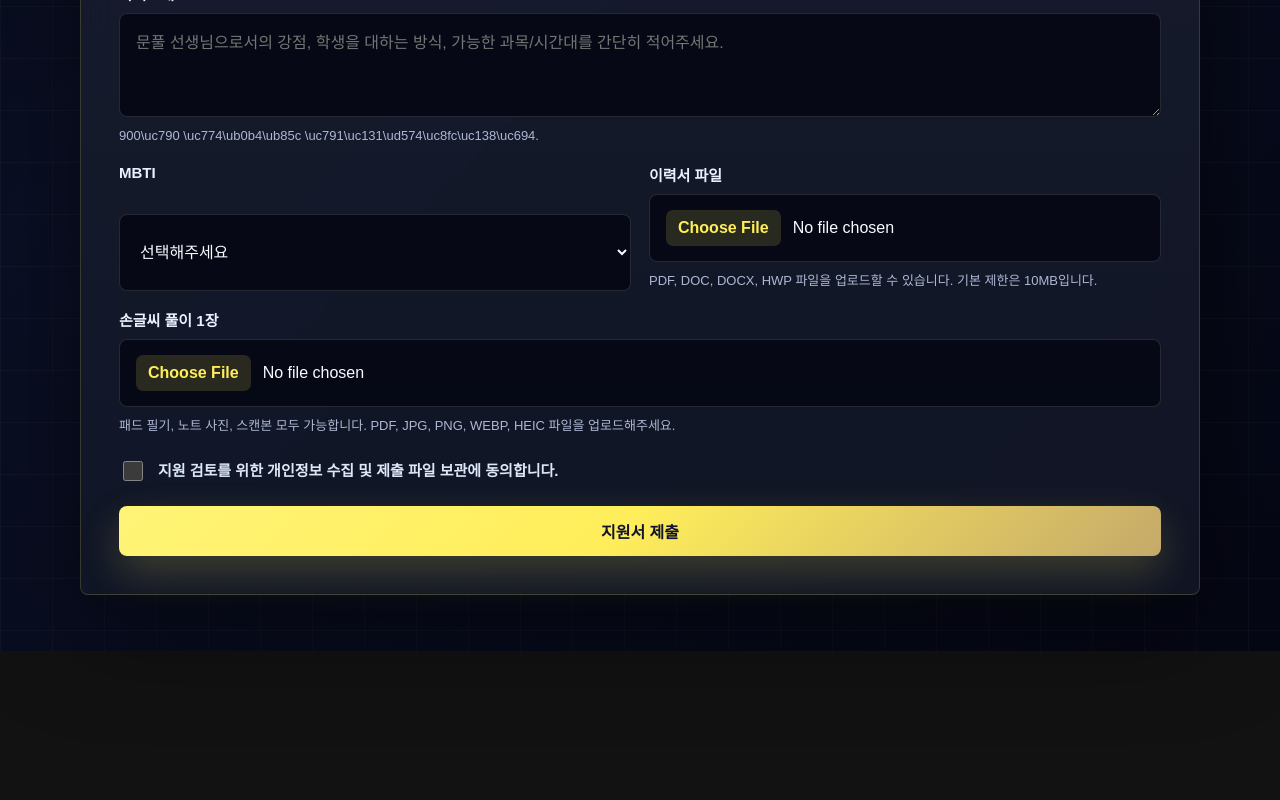
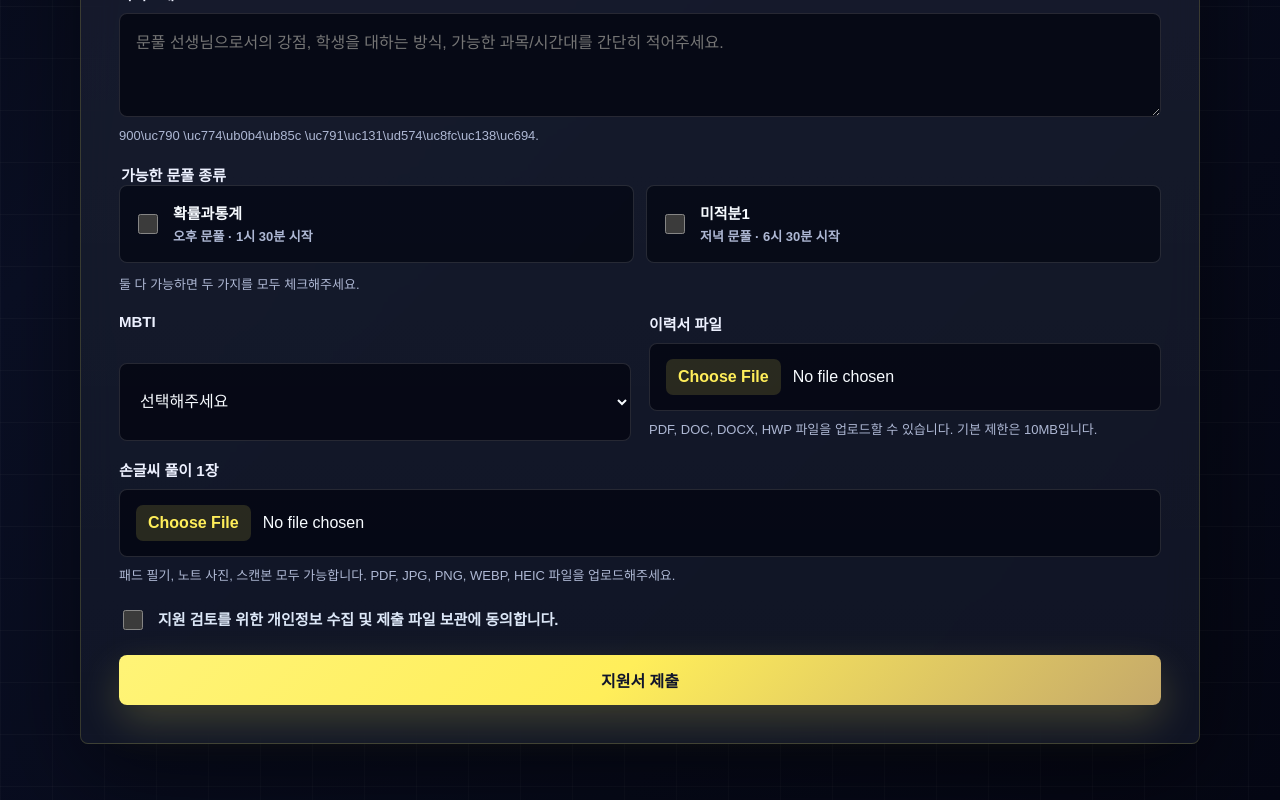
Before and after one commit to winsanai-sudo/dugakjogyo, a Next.js app: page / in a window 1280 px wide. Shown: the part 982-1782 px from the top of the page. Before the commit the page ends 1633 px from the top, so only its background shows below. Built offline with nearby package versions, Linux system fonts and the light colour scheme.

Commit message:
Add lesson type selection

```diff
--- a/app/admin/page.tsx
+++ b/app/admin/page.tsx
@@ -14,7 +14,7 @@ export default async function AdminPage() {
   const { data, error } = await getSupabaseAdmin()
     .from("applications")
     .select(
-      "id,name,phone,school,birth_year,address,introduction,mbti,resume_path,original_file_name,solution_path,original_solution_file_name,created_at"
+      "id,name,phone,school,birth_year,address,introduction,lesson_types,mbti,resume_path,original_file_name,solution_path,original_solution_file_name,created_at"
     )
     .order("created_at", { ascending: false });
 
--- a/app/api/applications/route.ts
+++ b/app/api/applications/route.ts
@@ -6,6 +6,7 @@ import {
   getFileExtension,
   isAllowedResumeFile,
   isAllowedSolutionFile,
+  isValidLessonType,
   isValidKoreanPhone,
   mbtiTypes
 } from "@/lib/validation";
@@ -26,6 +27,7 @@ export async function POST(request: Request) {
     const birthYear = readText(formData, "birthYear");
     const address = readText(formData, "address");
     const introduction = readText(formData, "introduction");
+    const lessonTypes = formData.getAll("lessonTypes").filter((value): value is string => typeof value === "string");
     const mbti = readText(formData, "mbti").toUpperCase();
     const privacyConsent = readText(formData, "privacyConsent");
     const resume = formData.get("resume");
@@ -45,6 +47,10 @@ export async function POST(request: Request) {
 
     if (introduction.length > 900) {
       return NextResponse.json({ error: "자기소개는 900자 이내로 입력해주세요." }, { status: 400 });
+    }
+
+    if (lessonTypes.length === 0 || lessonTypes.some((lessonType) => !isValidLessonType(lessonType))) {
+      return NextResponse.json({ error: "가능한 문풀 종류를 선택해주세요." }, { status: 400 });
     }
 
     if (!mbtiTypes.includes(mbti as (typeof mbtiTypes)[number])) {
@@ -125,6 +131,7 @@ export async function POST(request: Request) {
       birth_year: birthYear,
       address,
       introduction,
+      lesson_types: lessonTypes,
       mbti,
       resume_path: resumeStoragePath,
       original_file_name: resume.name,
--- a/app/globals.css
+++ b/app/globals.css
@@ -259,6 +259,18 @@ label {
   font-weight: 900;
 }
 
+fieldset {
+  margin: 0;
+  padding: 0;
+  border: 0;
+}
+
+legend {
+  color: #edf1ff;
+  font-size: 15px;
+  font-weight: 900;
+}
+
 input,
 select,
 textarea {
@@ -300,6 +312,56 @@ textarea:focus {
   color: var(--muted);
   font-size: 13px;
   line-height: 1.55;
+}
+
+.choice-field {
+  gap: 12px;
+}
+
+.choice-grid {
+  display: grid;
+  grid-template-columns: repeat(2, minmax(0, 1fr));
+  gap: 12px;
+}
+
+.choice-card {
+  display: grid;
+  grid-template-columns: auto minmax(0, 1fr);
+  gap: 12px;
+  min-height: 78px;
+  align-items: center;
+  border: 1px solid rgba(255, 255, 255, 0.13);
+  border-radius: 8px;
+  background: rgba(4, 7, 18, 0.72);
+  padding: 14px;
+  cursor: pointer;
+}
+
+.choice-card input {
+  width: 20px;
+  min-height: 20px;
+  accent-color: var(--dugak-yellow);
+}
+
+.choice-card span {
+  display: grid;
+  gap: 5px;
+}
+
+.choice-card strong {
+  color: var(--text);
+  font-size: 15px;
+}
+
+.choice-card small {
+  color: var(--muted);
+  font-size: 13px;
+  line-height: 1.35;
+}
+
+.choice-card:has(input:checked) {
+  border-color: rgba(255, 238, 90, 0.64);
+  background: rgba(255, 238, 90, 0.08);
 }
 
 .consent {
@@ -470,6 +532,14 @@ td {
   white-space: pre-wrap;
 }
 
+.lesson-cell {
+  min-width: 150px;
+  color: #fff6a4;
+  font-weight: 850;
+  line-height: 1.55;
+  white-space: pre-line;
+}
+
 .login-wrap {
   display: grid;
   min-height: 100vh;
@@ -499,6 +569,7 @@ td {
   }
 
   .grid,
+  .choice-grid,
   .toolbar {
     grid-template-columns: 1fr;
   }
@@ -637,7 +708,7 @@ td {
   }
 
   table {
-    min-width: 1280px;
+    min-width: 1400px;
   }
 
   .login-wrap,
@@ -689,4 +760,8 @@ td {
   label {
     font-size: 14px;
   }
+
+  legend {
+    font-size: 14px;
+  }
 }
--- a/app/page.tsx
+++ b/app/page.tsx
@@ -25,6 +25,12 @@ const copy = {
   introduction: "\uc790\uae30\uc18c\uac1c",
   introductionPlaceholder:
     "\ubb38\ud480 \uc120\uc0dd\ub2d8\uc73c\ub85c\uc11c\uc758 \uac15\uc810, \ud559\uc0dd\uc744 \ub300\ud558\ub294 \ubc29\uc2dd, \uac00\ub2a5\ud55c \uacfc\ubaa9/\uc2dc\uac04\ub300\ub97c \uac04\ub2e8\ud788 \uc801\uc5b4\uc8fc\uc138\uc694.",
+  lessonTypes: "\uac00\ub2a5\ud55c \ubb38\ud480 \uc885\ub958",
+  lessonHint: "\ub458 \ub2e4 \uac00\ub2a5\ud558\uba74 \ub450 \uac00\uc9c0\ub97c \ubaa8\ub450 \uccb4\ud06c\ud574\uc8fc\uc138\uc694.",
+  probabilityStatistics: "\ud655\ub960\uacfc\ud1b5\uacc4",
+  probabilityStatisticsTime: "\uc624\ud6c4 \ubb38\ud480 · 1\uc2dc 30\ubd84 \uc2dc\uc791",
+  calculus1: "\ubbf8\uc801\ubd841",
+  calculus1Time: "\uc800\ub141 \ubb38\ud480 · 6\uc2dc 30\ubd84 \uc2dc\uc791",
   choose: "\uc120\ud0dd\ud574\uc8fc\uc138\uc694",
   resume: "\uc774\ub825\uc11c \ud30c\uc77c",
   resumeHint: "PDF, DOC, DOCX, HWP \ud30c\uc77c\uc744 \uc5c5\ub85c\ub4dc\ud560 \uc218 \uc788\uc2b5\ub2c8\ub2e4. \uae30\ubcf8 \uc81c\ud55c\uc740 10MB\uc785\ub2c8\ub2e4.",
@@ -165,6 +171,27 @@ export default function ApplicantPage() {
             <p className="hint">900\uc790 \uc774\ub0b4\ub85c \uc791\uc131\ud574\uc8fc\uc138\uc694.</p>
           </div>
 
+          <fieldset className="field full choice-field">
+            <legend>{copy.lessonTypes}</legend>
+            <div className="choice-grid">
+              <label className="choice-card">
+                <input name="lessonTypes" type="checkbox" value="probability_statistics" />
+                <span>
+                  <strong>{copy.probabilityStatistics}</strong>
+                  <small>{copy.probabilityStatisticsTime}</small>
+                </span>
+              </label>
+              <label className="choice-card">
+                <input name="lessonTypes" type="checkbox" value="calculus1" />
+                <span>
+                  <strong>{copy.calculus1}</strong>
+                  <small>{copy.calculus1Time}</small>
+                </span>
+              </label>
+            </div>
+            <p className="hint">{copy.lessonHint}</p>
+          </fieldset>
+
           <div className="field">
             <label htmlFor="mbti">MBTI</label>
             <select id="mbti" name="mbti" required defaultValue="">
--- a/lib/supabaseAdmin.ts
+++ b/lib/supabaseAdmin.ts
@@ -9,6 +9,7 @@ export type ApplicationRow = {
   birth_year: string;
   address: string;
   introduction: string;
+  lesson_types: string[] | null;
   mbti: string;
   resume_path: string;
   original_file_name: string;
--- a/lib/validation.ts
+++ b/lib/validation.ts
@@ -19,6 +19,11 @@ export const mbtiTypes = [
 
 export const allowedResumeExtensions = [".pdf", ".doc", ".docx", ".hwp"];
 export const allowedSolutionExtensions = [".pdf", ".jpg", ".jpeg", ".png", ".webp", ".heic", ".heif"];
+export const lessonTypes = ["probability_statistics", "calculus1"] as const;
+
+export function isValidLessonType(value: string) {
+  return lessonTypes.includes(value as (typeof lessonTypes)[number]);
+}
 
 export function normalizePhone(phone: string) {
   return phone.replace(/[^\d]/g, "");
```
Also changed, not shown: app/admin/AdminDashboard.tsx (+18 -1 lines), 1 other file (tests, documents, lock files or other folders).
